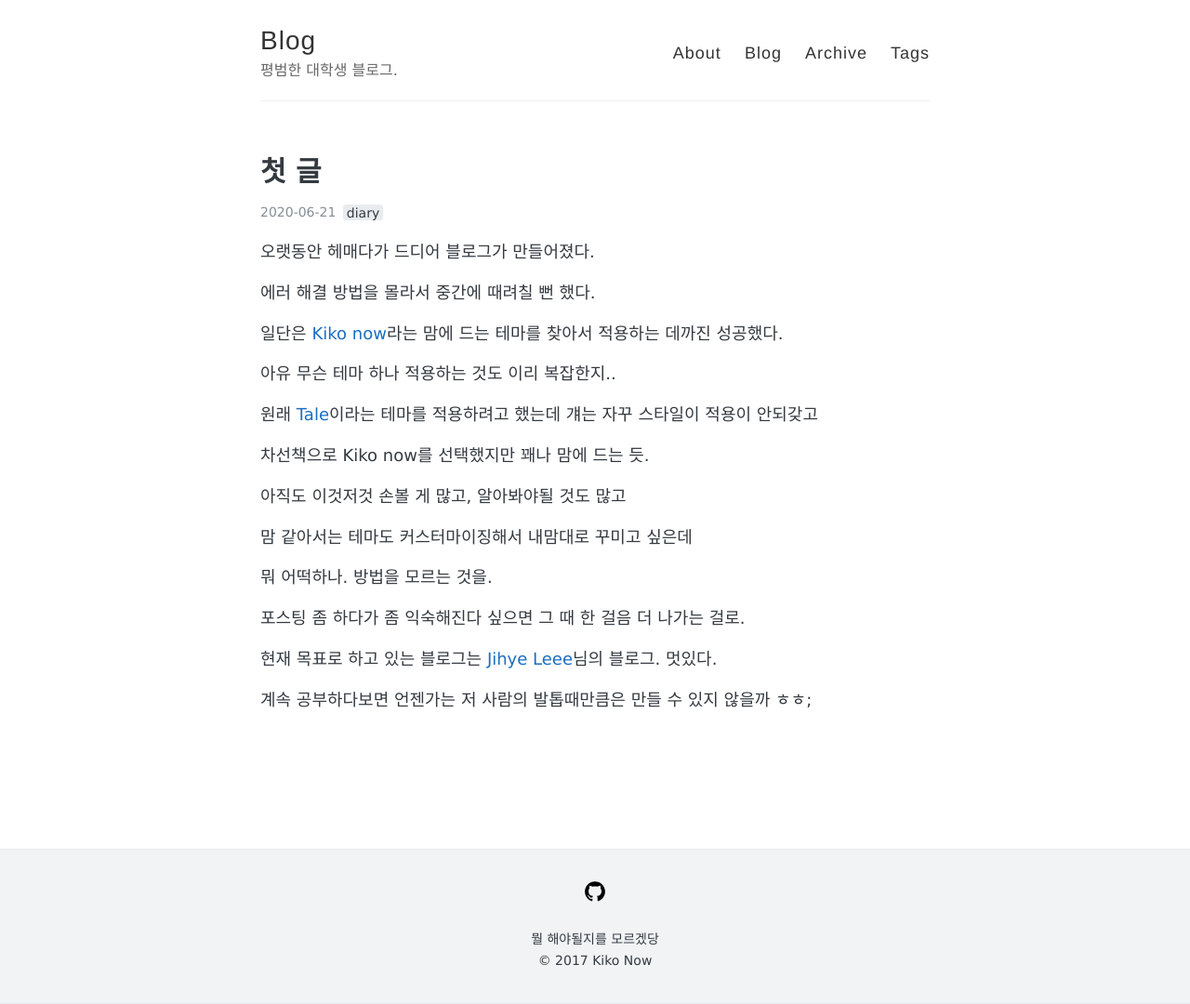
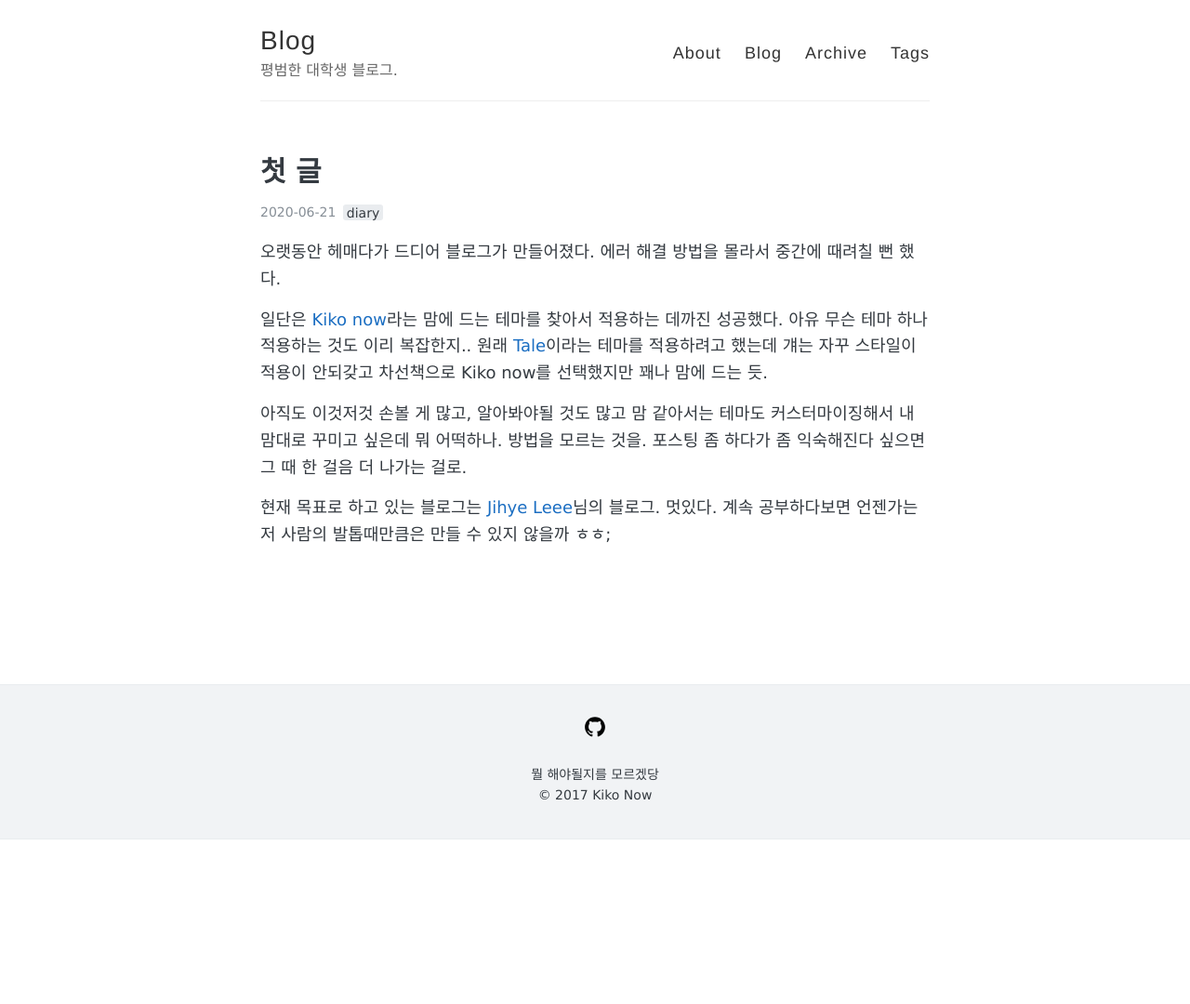
Before and after one commit to iborymagic/iborymagic.github.io, a Jekyll site: the page built from _posts/2020-06-21-첫-글.md, in a window 1280 px wide. Shown: the whole page at 93% size. Built offline with Jekyll 4.4.1, drawn with Linux system fonts in a browser that asks for light colours; after the commit the page ends 903 px from its top, so only the background shows below that.

Commit message:
last last

```diff
--- a/_posts/2020-06-21-첫-글.md
+++ b/_posts/2020-06-21-첫-글.md
@@ -6,27 +6,19 @@ tags:
 ---
 
 오랫동안 헤매다가 드디어 블로그가 만들어졌다.
-
 에러 해결 방법을 몰라서 중간에 때려칠 뻔 했다.
-&nbsp;
 
 일단은 [Kiko now](https://github.com/AWEEKJ/kiko-now)라는 맘에 드는 테마를 찾아서 적용하는 데까진 성공했다.
-
 아유 무슨 테마 하나 적용하는 것도 이리 복잡한지..
-
 원래 [Tale](https://github.com/chesterhow/tale/)이라는 테마를 적용하려고 했는데 걔는 자꾸 스타일이 적용이 안되갖고
-
 차선책으로 Kiko now를 선택했지만 꽤나 맘에 드는 듯.
 
 아직도 이것저것 손볼 게 많고, 알아봐야될 것도 많고
+맘 같아서는 테마도 커스터마이징해서 내맘대로 꾸미고 싶은데
+뭐 어떡하나. 방법을 모르는 것을.
+포스팅 좀 하다가 좀 익숙해진다 싶으면 그 때 한 걸음 더 나가는 걸로.
 
-맘 같아서는 테마도 커스터마이징해서 내맘대로 꾸미고 싶은데
 
-뭐 어떡하나. 방법을 모르는 것을.
-
-포스팅 좀 하다가 좀 익숙해진다 싶으면 그 때 한 걸음 더 나가는 걸로.
-&nbsp;
-
-현재 목표로 하고 있는 블로그는 [Jihye Leee](http://jihyeleee.com/)님의 블로그. 멋있다.
-
+현재 목표로 하고 있는 블로그는 [Jihye Leee](http://jihyeleee.com/)님의 블로그.
+멋있다.
 계속 공부하다보면 언젠가는 저 사람의 발톱때만큼은 만들 수 있지 않을까 ㅎㅎ;
```
